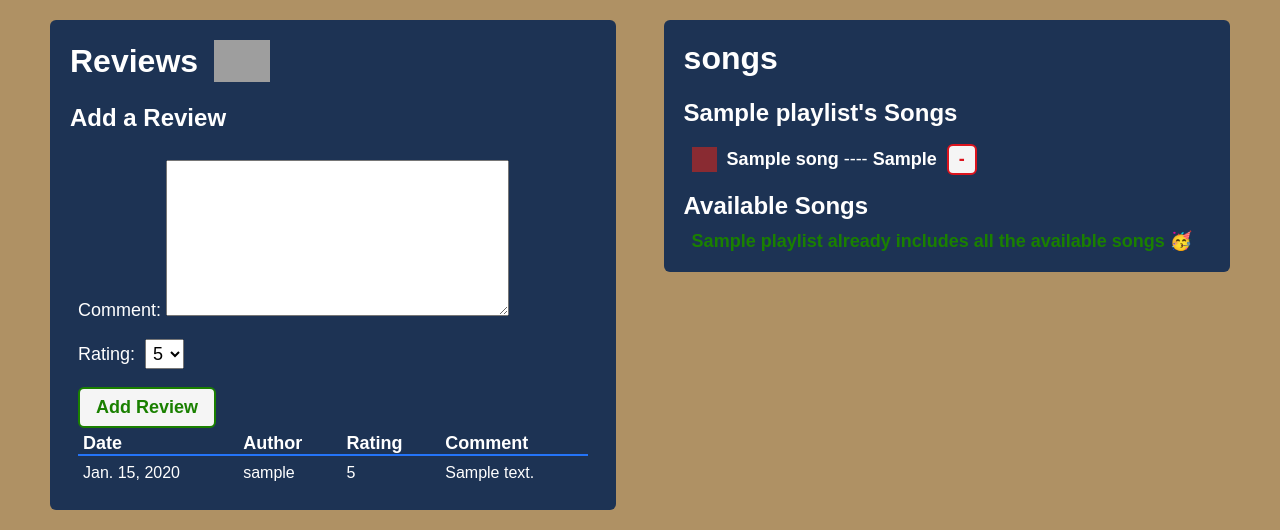
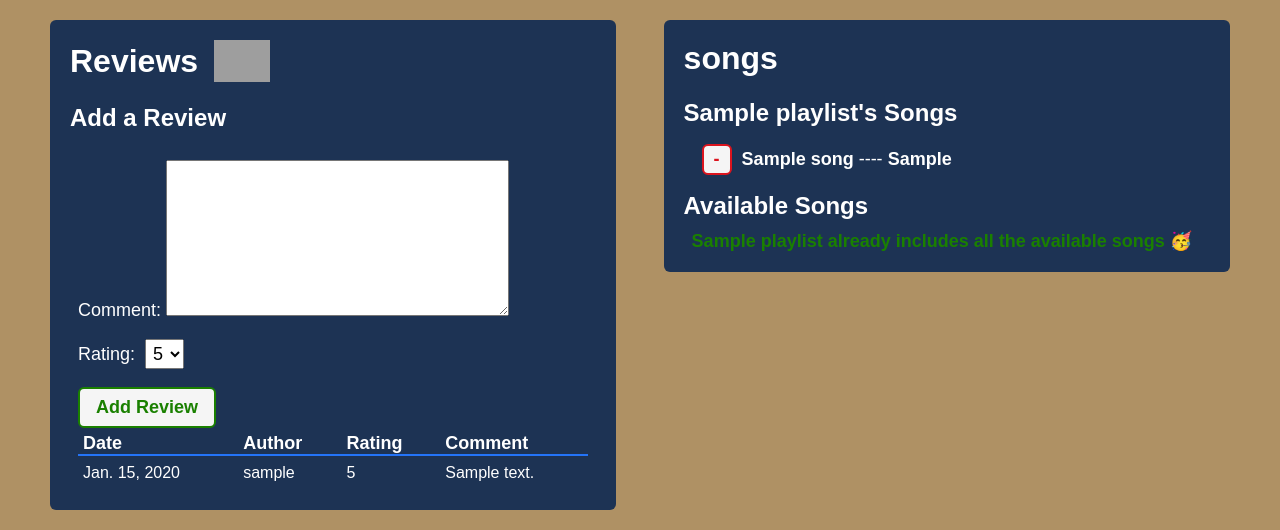
Before and after one commit to chenannchi/playlist-collector, a Django app: page /playlists/1/ in a window 1280 px wide. Shown: the part 378-908 px from the top of the page. Run offline with Django 4.2, Linux system fonts and the light colour scheme; a user stored in the database is signed in; tables that the repository leaves empty hold one stand-in row (values such as "Sample post"); some web fonts are replaced; grey boxes are pictures that could not be loaded.

Commit message:
modify the layout of playlist detail

```diff
--- a/main_app/static/css/songs/song-index.css
+++ b/main_app/static/css/songs/song-index.css
@@ -21,10 +21,12 @@
   align-items: center;
   justify-content: center;
   flex-direction: column;
+
 }
 
 .card-content *{
   margin: 5px 0;
+  text-align: center;
 }
 
 .card > a {
--- a/main_app/templates/playlists/detail.html
+++ b/main_app/templates/playlists/detail.html
@@ -92,17 +92,13 @@
         {% if playlist.songs.count %}
           {% for song in playlist.songs.all %}
             <div class="song-container">
-              <div
-                class="color-block"
-                style={{"background-color:brown"}}
-              ></div>
-              <a href="{% url 'songs_detail' song.id %}">
-                <p><b>{{ song.title }}</b> ---- <b>{{ song.singer }}</b></p>
-              </a>
               <form action="{% url 'disassoc_song' playlist.id song.id %}" method="post">
                 {% csrf_token %}
                 <button type="submit" class="btn danger">-</button>
               </form>
+              <a href="{% url 'songs_detail' song.id %}">
+                <p><b>{{ song.title }}</b> ---- <b>{{ song.singer }}</b></p>
+              </a>
             </div>
           {% endfor %}
         {% else %}
@@ -114,17 +110,13 @@
         {% if songs.count %}
           {% for song in songs.all %}
             <div class="song-container">
-              <div
-                class="color-block"
-                style="background-color: brown"
-              ></div>
-              <a href="{% url 'songs_detail' song.id %}">
-                <p><b>{{song.title}}</b> ---- <b>{{ song.singer }}</b></p>
-              </a>
               <form action="{% url 'assoc_song' playlist.id song.id %}" method="post">
                 {% csrf_token %}
                 <button type="submit" class="btn submit">+</button>
               </form>
+              <a href="{% url 'songs_detail' song.id %}">
+                <p><b>{{song.title}}</b> ---- <b>{{ song.singer }}</b></p>
+              </a>
             </div>
           {% endfor %}
         {% else %}
```
Also changed, not shown: README.md, main_app/static/images/playlist-collector-playlist-detail.png (added), main_app/static/images/playlist-collector-playlist-index.png (added), main_app/static/images/playlist-collector-songs.png (added).
